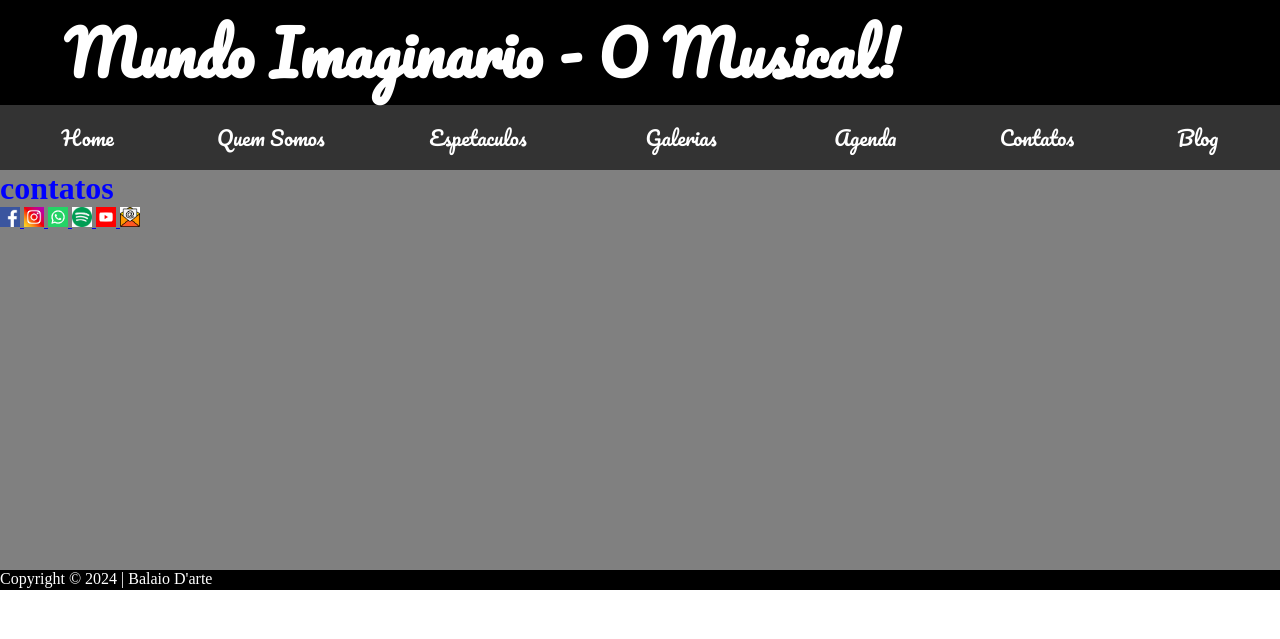
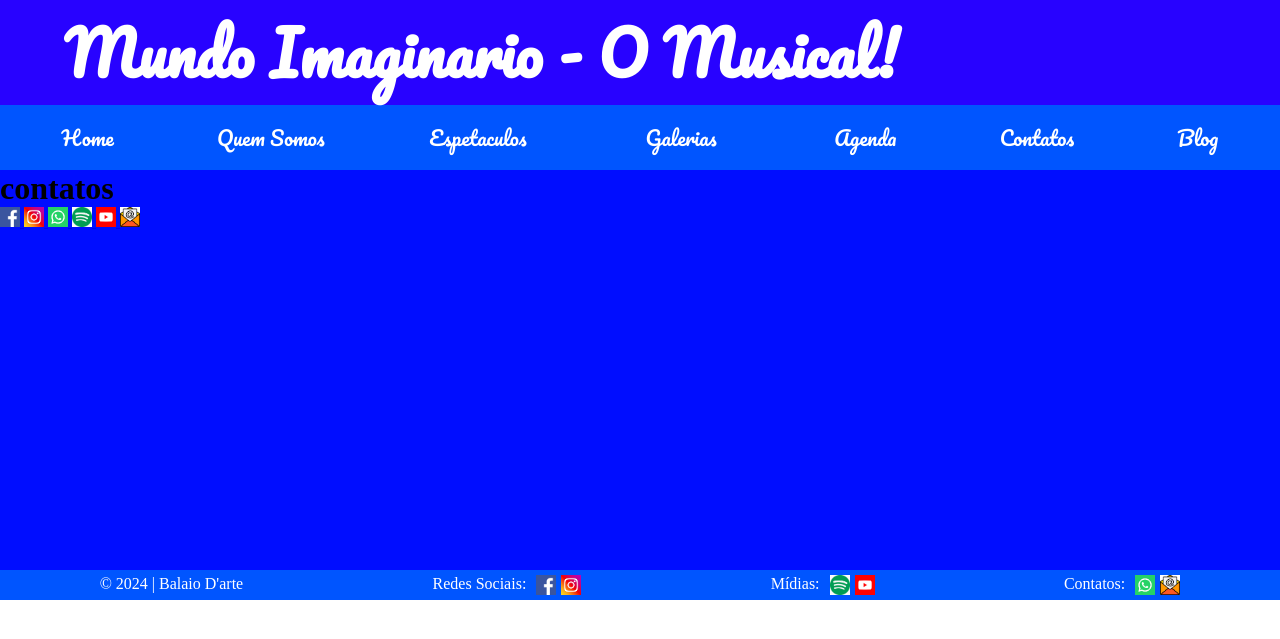
Before and after one commit to MichelWars/MundoImaginario, a Django app: page /contato/ in a window 1280 px wide. Shown: the top 639 px of the page. Run offline with Django 5.2, Linux system fonts and the light colour scheme; some web fonts are replaced.

Commit message:
adicionados texto, logo, e player do spotfy na home, adicionado links de contato ao footer, alteração do tema do site de preto para azul para melhor visualização

```diff
--- a/core/templates/base.html
+++ b/core/templates/base.html
@@ -48,7 +48,40 @@
         {% endblock %}
         </main>
 
-        <footer>Copyright © 2024 | Balaio D'arte</footer><!-- Rodapé da pagina -->
+        <footer class="footer-container">
+            <div>© 2024 | Balaio D'arte</div>
+
+            <div class="footer-section">
+                <span>Redes Sociais:</span>
+                <a href="https://www.facebook.com/omundoimaginariooficial/" target="_blank">
+                    <img src="{% static 'img/face.png' %}" alt="Facebook Icon" width="20" height="20">
+                </a>
+                <a href="https://www.instagram.com/omundoimaginariooficial/" target="_blank">
+                    <img src="{% static 'img/insta.jfif' %}" alt="Instagram Icon" width="20" height="20">
+                </a>
+            </div>
+
+            <div class="footer-section">
+                <span>Mídias:</span>
+                <a href="https://open.spotify.com/intl-pt/album/3Kb8mnY1vkZYnEN4ssOyDs?si=rHHHGohvSX-pGjucyM3Rqg" target="_blank">
+                    <img src="{% static 'img/spot.jpg' %}" alt="Spotify Icon" width="20" height="20">
+                </a>
+                <a href="https://www.youtube.com/user/OMundoImaginario" target="_blank">
+                    <img src="{% static 'img/yout.png' %}" alt="YouTube Icon" width="20" height="20">
+                </a>
+            </div>
+
+            <div class="footer-section">
+                <span>Contatos:</span>
+                <a href="https://wa.me/5511995984222?text=Tenho%20interesse%20em%20no%20seu%20trabalho" target="_blank">
+                    <img src="{% static 'img/whats.png' %}" alt="WhatsApp Icon" width="20" height="20">
+                </a>
+                <a href="mailto:balaiodarte@yahoo.com.br" target="_blank">
+                    <img src="{% static 'img/email.png' %}" alt="Email Icon" width="20" height="20">
+                </a>
+            </div>
+        </footer>
+        <!-- Rodapé da pagina -->
 
     </body>
 </html>
--- a/web/static/css/configura.css
+++ b/web/static/css/configura.css
@@ -1,6 +1,6 @@
 header{/* Efeitos do cabeçalho*/
     width: 100%;/* Largura em percentual da pagina*/
-    background-color: black;/*cor de fundo, pode se definir em nome da cor em ingles, codigo rgd(,,) ou codigo hexadecimal */
+    background-color: rgb(40, 2, 255);/*cor de fundo, pode se definir em nome da cor em ingles, codigo rgd(,,) ou codigo hexadecimal */
     color: white;/*Cor do texto */
     padding-left: 5%;/*Espaço entre o texto e a borda esquerda definido em pixels ou percentual*/
     box-sizing: border-box;/* impede que o tamnho da caixa mude quando se defide espaços nas bordas*/
@@ -10,7 +10,7 @@ header{/* Efeitos do cabeçalho*/
 }
 nav{/*Efeitos da caixa de navegação */
     width: 100%;
-    background-color: #333333;
+    background-color: #0055ff;
     padding: 10px;/*define espaço entre o texto e as 3 bordas(left,top,bottom) */
     box-sizing: border-box;
     font-family: 'Pacifico', cursive;
@@ -19,12 +19,20 @@ nav{/*Efeitos da caixa de navegação */
     z-index:10;
 
 }
+
+button.botao{
+    background-color: #0055ff;
+    color: white;
+    border:none;
+    font-family: 'Pacifico', cursive;
+}
+
 main{/*Efeitos na caixa principal */
     width: 100%;
     min-height: 400px;
     max-height: auto;
-    background-color: grey;
-    color: blue;
+    background-color: rgb(0, 13, 255);
+    color: rgb(0, 0, 0);
 
 }
 
@@ -32,8 +40,8 @@ main{/*Efeitos na caixa principal */
 
 footer{/*efeitos no rodapé */
     width: 100%;
-    height: 20px;
-    background-color: black;
+    height: 30px;
+    background-color: #0055ff;
     color: white
 }
 *{/* O asterisco indica que todos os campos seram afetados pelo comando */
@@ -89,12 +97,7 @@ div.menu a {
 }
 
 
-button.botao{
-    background-color: #333333;
-    color: white;
-    border:none;
-    font-family: 'Pacifico', cursive;
-}
+
 
 button.botao, div.submenu{
     min-width: 120px;
@@ -113,3 +116,22 @@ div.submenu{
     position: absolute;
     z-index:10;
 }
+
+.footer-container {
+    display: flex;
+    justify-content: space-around; /* Espaço uniforme entre as seções */
+    padding: 5px;
+    max-width: 100%; /* Limita o footer à largura da página */
+    box-sizing: border-box; /* Inclui padding e border na largura total */
+    margin: 0 auto; /* Centraliza o footer na página */
+
+}
+
+.footer-section {
+    display: flex;
+    gap: 5px;                     /* Espaçamento entre ícones e texto */
+}
+
+.footer-section span {
+    margin-right: 5px;             /* Espaçamento entre o texto e os ícones */
+}
```
Also changed, not shown: web/templates/index.html (+33 -3 lines), web/static/img/logoMI.webp (added).
